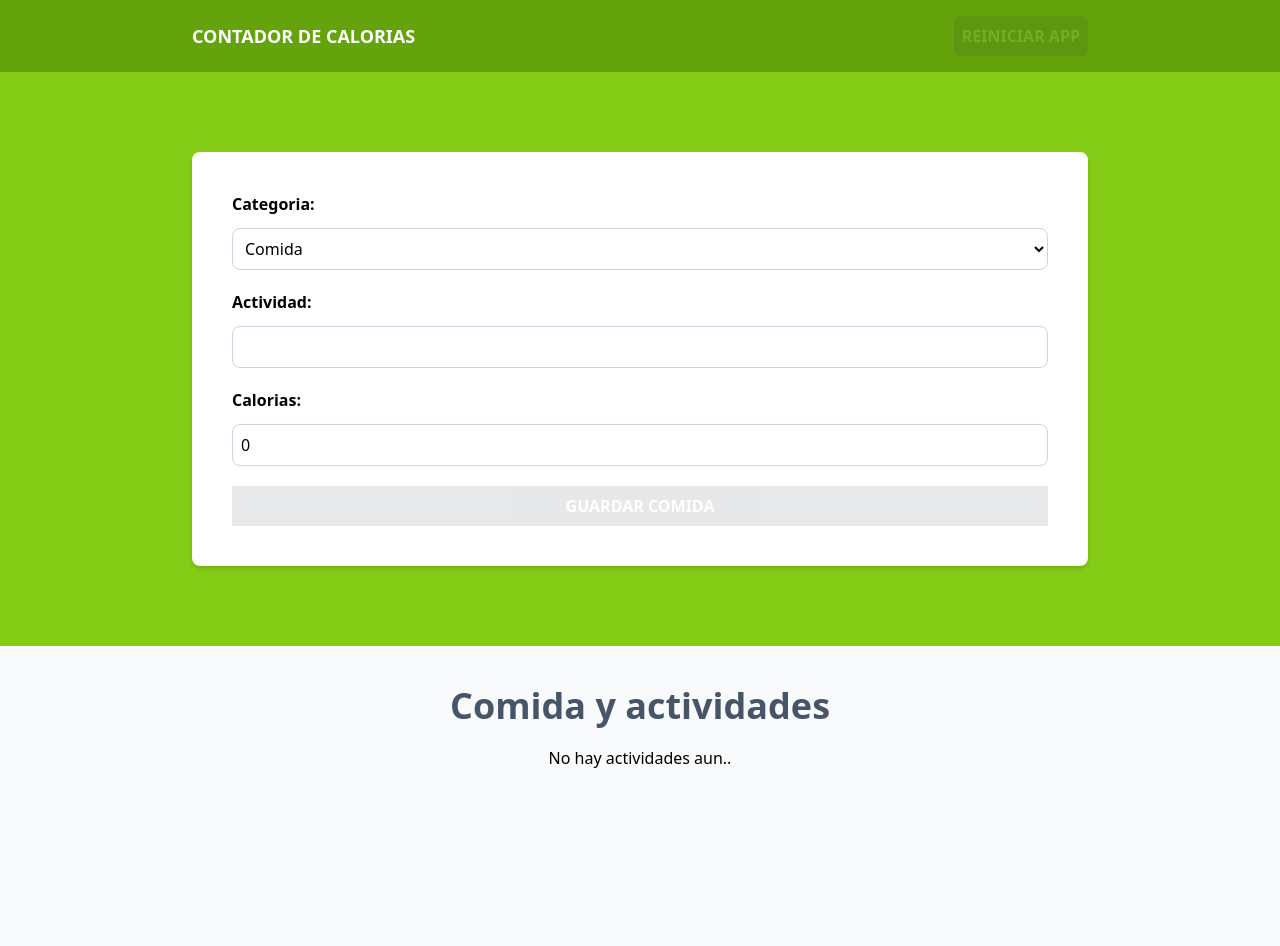
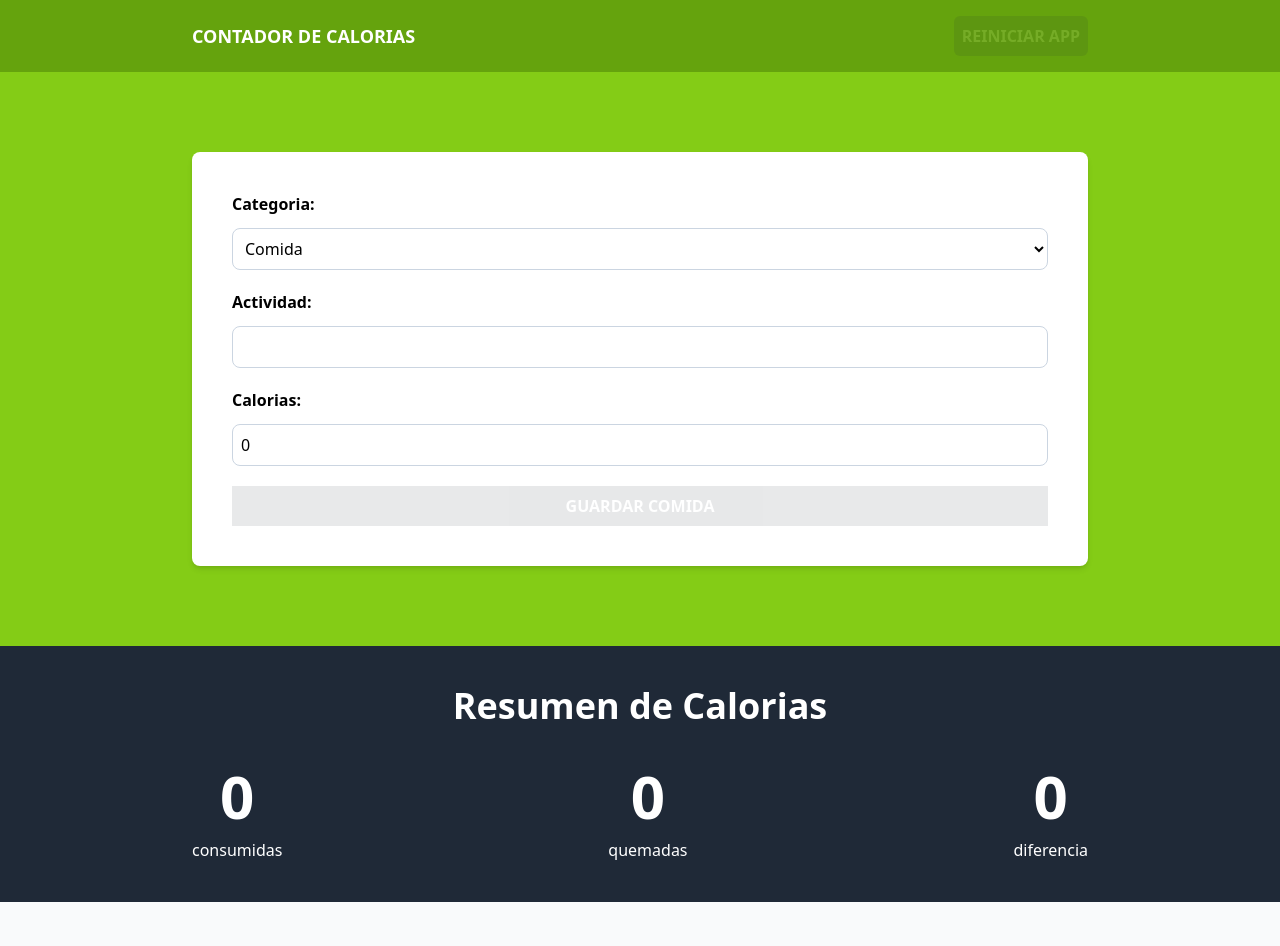
Before and after one commit to DanielaCode/04-calorie-tracker, a React (Vite) app: page / in a window 1280 px wide. Shown: the top 946 px of the page. Before the commit the page ends 830 px from the top, so only its background shows below. Built offline with nearby package versions, Linux system fonts and the light colour scheme.

Commit message:
Adiing resume of calories

```diff
--- a/src/App.tsx
+++ b/src/App.tsx
@@ -2,6 +2,7 @@
 import Form from "./components/Form"
 import { activityReducer, initialState } from "./reducers/activity-reducer"
 import ActivityList from "./components/ActivityList";
+import CalorieTracker from './components/CalorieTracker';
 
 
 function App() {
@@ -30,6 +31,13 @@
           />
         </div>
       </section>
+      <section className="bg-gray-800 p-10">
+        <div className="max-w-4xl mx-auto">
+          <CalorieTracker
+            activities={state.activities}
+          />
+        </div>
+      </section>
       <section className="p-10 mx-auto max-w-4xl">
         <ActivityList
           activities={state.activities}
--- /dev/null
+++ b/src/components/CalorieDisplay.tsx
@@ -0,0 +1,14 @@
+type CalorieDisplayProps = {
+  calories: number;
+  text: string;
+};
+function CalorieDisplay({ calories, text }: CalorieDisplayProps) {
+  return (
+    <p className="text-white from-black rounded-full text-center grid grid-cols-1 gap-3 ">
+      <span className="font-black text-6xl text-orange">{calories}</span>
+      {text}
+    </p>
+  );
+}
+
+export default CalorieDisplay;
--- /dev/null
+++ b/src/components/CalorieTracker.tsx
@@ -0,0 +1,41 @@
+import { useMemo } from "react";
+import type { Activity } from "../types";
+import CalorieDisplay from "./CalorieDisplay";
+
+type CalorieTrackerProps = {
+  activities: Activity[];
+};
+
+function CalorieTracker({ activities }: CalorieTrackerProps) {
+  const caloriesCount = useMemo(
+    () =>
+      activities.reduce(
+        (total, item) => (item.category === 1 ? total + +item.calories : total),
+        0
+      ),
+    [activities]
+  );
+  const caloriesBurn = useMemo(
+    () =>
+      activities.reduce(
+        (total, item) => (item.category === 2 ? total + +item.calories : total),
+        0
+      ),
+    [activities]
+  );
+  const netCalories = useMemo(() => caloriesCount - caloriesBurn, [activities]);
+  return (
+    <>
+      <h2 className="text-4xl font-black text-white text-center">
+        Resumen de Calorias
+      </h2>
+      <div className="flex flex-col items-center md:flex-row md:justify-between gap-5 mt-10">
+        <CalorieDisplay calories={caloriesCount} text={"consumidas"} />
+        <CalorieDisplay calories={caloriesBurn} text={"quemadas"} />
+        <CalorieDisplay calories={netCalories} text={"diferencia"} />
+      </div>
+    </>
+  );
+}
+
+export default CalorieTracker;
--- a/src/components/Form.tsx
+++ b/src/components/Form.tsx
@@ -40,7 +40,7 @@
 
  const isValidActivity=()=>{
     const {name,calories} = activity
-    return name.trim() !== "" && calories > 0
+    return name.trim() !== '' && calories > 0
   }
 
   function handleSubmit(e:React.FormEvent<HTMLFormElement>){
```
